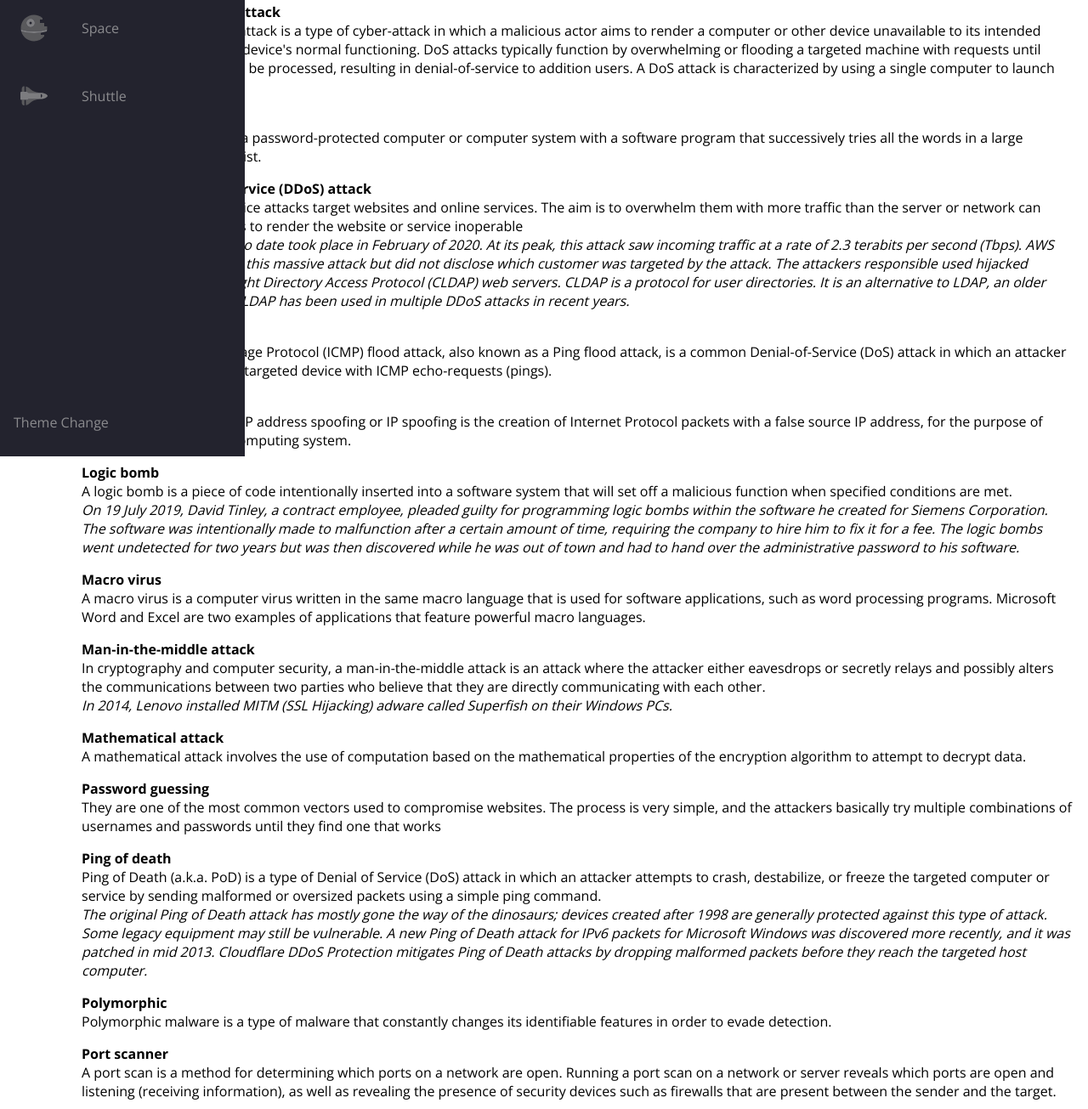
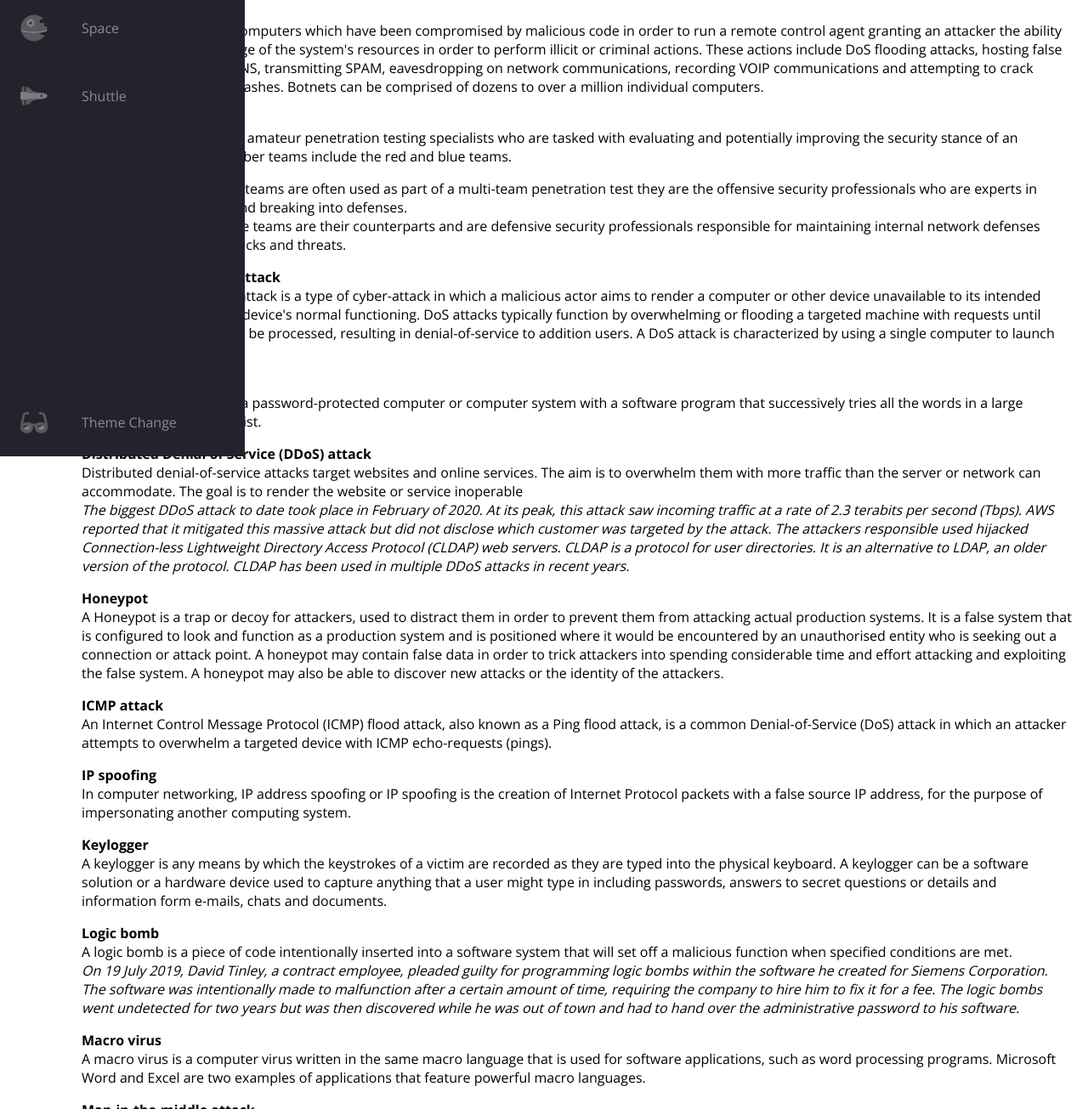
Before and after one commit to TomSmiffy/TomSmiffy.github.io, a plain HTML site: page SeperatePages/Glossary.html in a window 1280 px wide. Shown: the part 263-1568 px from the top of the page at 85% size. Drawn offline with nearby package versions, Linux system fonts and the light colour scheme.

Commit message:
Glossary Additions + Debugging
Added new words to the glossary and fixed broken theme change on new page

```diff
--- a/SeperatePages/Glossary.html
+++ b/SeperatePages/Glossary.html
@@ -3,7 +3,7 @@
   <meta charset="UTF-8">
   <title>Cyber Glossary</title>
   <meta name="viewport" content="width=device-width, initial-scale=1.0" />
-  <script defer src="theme.js"></script>
+  <script defer src="../theme.js"></script>
   <link rel="stylesheet" href="../style.css" />
   <link
     href="https://fonts.googleapis.com/css?family=Open+Sans:300,400,700&display=swap"
@@ -171,7 +171,6 @@
             role="img"
             xmlns="http://www.w3.org/2000/svg"
             viewBox="0 0 512 512"
-            class="svg-inline--fa fa-moon-stars fa-w-16 fa-7x"
           >
             <g class="fa-group">
               <path
@@ -196,7 +195,6 @@
             role="img"
             xmlns="http://www.w3.org/2000/svg"
             viewBox="0 0 512 512"
-            class="svg-inline--fa fa-sun fa-w-16 fa-7x"
           >
             <g class="fa-group">
               <path
@@ -221,7 +219,6 @@
             role="img"
             xmlns="http://www.w3.org/2000/svg"
             viewBox="0 0 576 512"
-            class="svg-inline--fa fa-sunglasses fa-w-18 fa-7x"
           >
             <g class="fa-group">
               <path
@@ -253,6 +250,18 @@
       A backdoor refers to any method by which authorized and unauthorized users are able to get around normal security measures and gain high level user access (aka root access) on a computer system, network or software application. Once they're in, cybercriminals can use a backdoor to steal personal and financial data, install additional malware, and hijack devices.
     </p>
     <p>
+      <b>Botnet</b><br>
+      A collection of innocent computers which have been compromised by malicious code in order to run a remote control agent granting an attacker the ability to remotely take advantage of the system's resources in order to perform illicit or criminal actions. These actions include DoS flooding attacks, hosting false Web services, spoofing DNS, transmitting SPAM, eavesdropping on network communications, recording VOIP communications and attempting to crack encryption or password hashes. Botnets can be comprised of dozens to over a million individual computers.
+    </p>
+    <p>
+      <b>Cyber Teams</b><br>
+      Groups of professional or amateur penetration testing specialists who are tasked with evaluating and potentially improving the security stance of an organisation. Common cyber teams include the red and blue teams.
+    </p>
+      <ul>
+        <li>The Red Team - Red teams are often used as part of a multi-team penetration test they are the offensive security professionals who are experts in attacking systems and breaking into defenses. </li>
+        <li>The Blue Team - Blue teams are their counterparts and are defensive security professionals responsible for maintaining internal network defenses against all cyber attacks and threats. </li>
+      </ul>
+    <p>
       <b>Denial of Service (DoS) attack</b><br>
       A denial-of-service (DoS) attack is a type of cyber-attack in which a malicious actor aims to render a computer or other device unavailable to its intended users by interrupting the device's normal functioning. DoS attacks typically function by overwhelming or flooding a targeted machine with requests until normal traffic is unable to be processed, resulting in denial-of-service to addition users. A DoS attack is characterized by using a single computer to launch the attack.
     </p>
@@ -267,12 +276,20 @@
       The attackers responsible used hijacked Connection-less Lightweight Directory Access Protocol (CLDAP) web servers. CLDAP is a protocol for user directories. It is an alternative to LDAP, an older version of the protocol. CLDAP has been used in multiple DDoS attacks in recent years.</i>
     </p>
     <p>
+      <b>Honeypot</b><br>
+      A Honeypot is a trap or decoy for attackers, used to distract them in order to prevent them from attacking actual production systems. It is a false system that is configured to look and function as a production system and is positioned where it would be encountered by an unauthorised entity who is seeking out a connection or attack point. A honeypot may contain false data in order to trick attackers into spending considerable time and effort attacking and exploiting the false system. A honeypot may also be able to discover new attacks or the identity of the attackers.
+    </p>
+    <p>
       <b>ICMP attack</b><br>
       An Internet Control Message Protocol (ICMP) flood attack, also known as a Ping flood attack, is a common Denial-of-Service (DoS) attack in which an attacker attempts to overwhelm a targeted device with ICMP echo-requests (pings).
     </p>
     <p>
       <b>IP spoofing</b><br>
       In computer networking, IP address spoofing or IP spoofing is the creation of Internet Protocol packets with a false source IP address, for the purpose of impersonating another computing system.
+    </p>
+    <p>
+      <b>Keylogger</b><br>
+      A keylogger is any means by which the keystrokes of a victim are recorded as they are typed into the physical keyboard. A keylogger can be a software solution or a hardware device used to capture anything that a user might type in including passwords, answers to secret questions or details and information form e-mails, chats and documents.
     </p>
     <p>
       <b>Logic bomb</b><br>
--- a/style.css
+++ b/style.css
@@ -20,11 +20,11 @@ body::-webkit-scrollbar {
 }
 
 body::-webkit-scrollbar-track {
-  background: #1e1e24;
+  background: var(--bg-secondary);
 }
 
 body::-webkit-scrollbar-thumb {
-  background: #6649b8;
+  background: #DF49A6;
 }
 
 main {
```
Also changed, not shown: index.html (+0 -3 lines).
